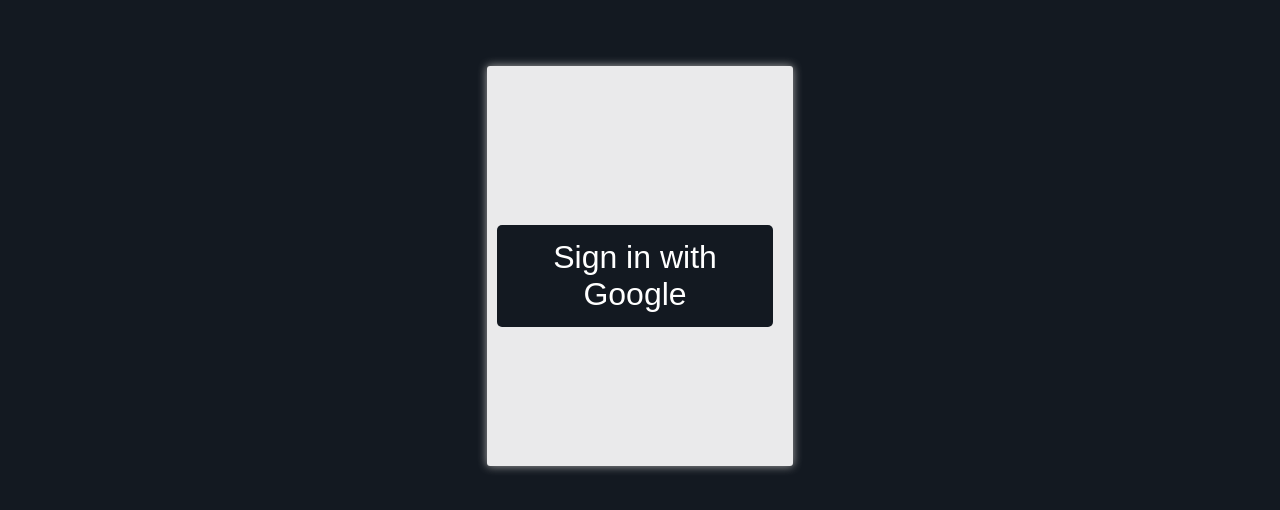
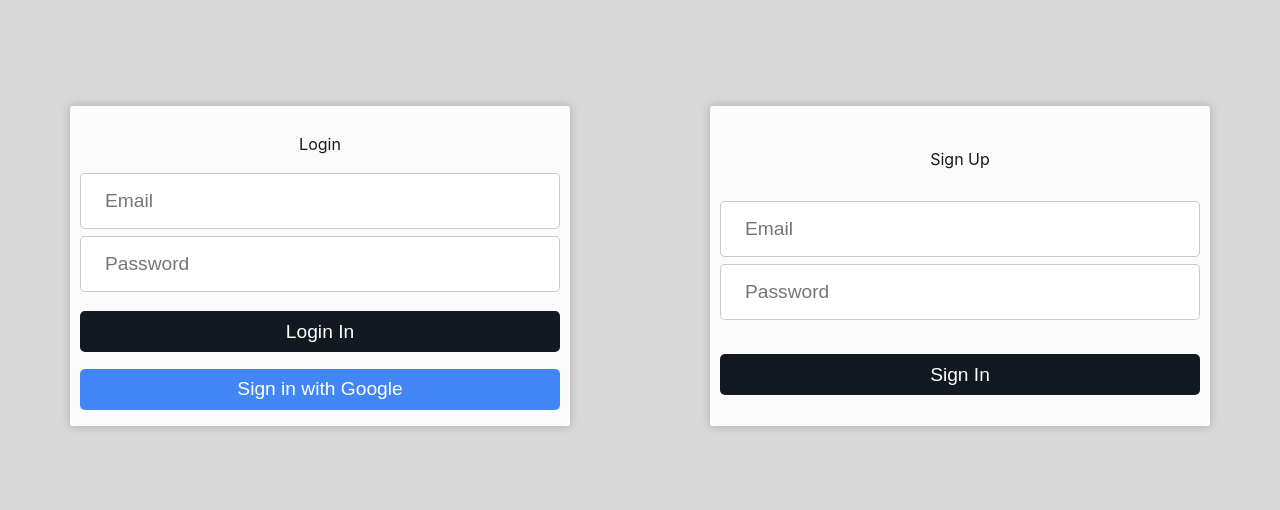
Before and after one commit to Vikas2426/amazon-clone, a React (Create React App) app: page /amazon-clone/login in a window 1280 px wide. Shown: the part 134-644 px from the top of the page. Built offline with nearby package versions, Linux system fonts and the light colour scheme.

Commit message:
add email login and signup with firebase

```diff
--- a/src/components/Login.css
+++ b/src/components/Login.css
@@ -1,8 +1,7 @@
 .login-page {
   height: 100vh;
-  background-color: #131921;
   display: flex;
-  justify-content: center;
+  justify-content: space-around;
   align-items: center;
   color: #131921;
 }
@@ -10,22 +9,49 @@
 .login-card {
   background-color: rgba(255, 255, 255, 0.91);
   box-shadow: 0px 0px 10px darkgray;
-  height: 50vh;
+  width: 45%;
+  height: 40vh;
   border-radius: 3px;
   display: flex;
+  flex-direction: column;
+  justify-content: space-evenly;
+  align-items: center;
+  padding: 10px;
+  max-width: 500px;
+}
+form {
+  display: flex;
+  flex-direction: column;
   justify-content: center;
   align-items: center;
-  padding: 10px;
+  width: 100%;
 }
 
-.login-btn {
-  background-color: #131921;
-  font-size: 2em;
+input {
+  width: 100%;
+  height: 7vh;
+  border: 1px solid rgba(128, 128, 128, 0.428);
+  margin-bottom: 7px;
+  font-size: 1.2em;
   padding: 5%;
   border-radius: 5px;
 }
 
-.login-btn:hover {
+.btn {
+  width: 100%;
+  background-color: #131921;
+  font-size: 1.2em;
+  padding: 2%;
+  border-radius: 5px;
+  margin-bottom: 0.8%;
+}
+
+.btn:hover {
   color: #131921;
   background-color: rgba(255, 255, 255, 0.91);
+  border: 2px solid #131921;
 }
+
+.google {
+  background-color: #4285f4;
+}
--- a/src/components/Login.js
+++ b/src/components/Login.js
@@ -1,14 +1,57 @@
-import React from 'react';
+import React, { Component } from 'react';
 import './Login.css';
-import { signInWithGoogle } from '../firebase/firebase.utils.js';
+import { signInWithGoogle, signInWithEmail, createUserWithEmail } from '../firebase/firebase.utils.js';
 
-const Login = () => {
-    return (
-        <div className="login-page">
+
+class Login extends Component {
+    state = {
+        email: "",
+        password: ""
+    }
+    handleChange = event => {
+        this.setState({
+            [event.target.name]: event.target.value
+        })
+    }
+    handleClick = event => {
+        event.preventDefault();
+        console.log(event.target.name);
+        event.target.name === "login" ?
+            signInWithEmail(this.state.email, this.state.password)
+            : createUserWithEmail(this.state.email, this.state.password);
+
+    }
+
+    // handleSignIn = event => {
+    //     event.preventDefault();
+    //     createUserWithEmail(this.state.email, this.state.password);
+    // }
+    render() {
+        return (<div className="login-page">
             <div className='login-card'>
-                <button className='login-btn' onClick={signInWithGoogle}>Sign in with Google</button>
+                <p>Login</p>
+                <form>
+                    <input type='email' name='email' required placeholder='Email' onChange={this.handleChange}></input>
+                    <input type='password' name='password' required placeholder='Password' onChange={this.handleChange}></input>
+                </form>
+
+                <button className='btn' type='submit' name='login' onClick={this.handleClick}>Login In</button>
+                <button className='google btn' onClick={signInWithGoogle}>Sign in with Google</button>
+
+            </div>
+            <div className='login-card'>
+                <p>Sign Up</p>
+                <form>
+                    <input type='email' name='email' required placeholder='Email' onChange={this.handleChange}></input>
+                    <input type='password' name='password' required placeholder='Password' onChange={this.handleChange}></input>
+                </form>
+
+                <button className='btn' type='submit' name='signup' onClick={this.handleClick}>Sign In</button>
+
+
             </div>
         </div>)
+    }
 }
 
 
--- a/src/firebase/firebase.utils.js
+++ b/src/firebase/firebase.utils.js
@@ -21,4 +21,6 @@
 provider.setCustomParameters({ prompt: 'select_account' });
 export const signInWithGoogle = () => auth.signInWithPopup(provider);
 
+export const createUserWithEmail = (email, password) => auth.createUserWithEmailAndPassword(email, password);
+export const signInWithEmail = (email, password) => auth.signInWithEmailAndPassword(email, password);
 export default firebase;
```
